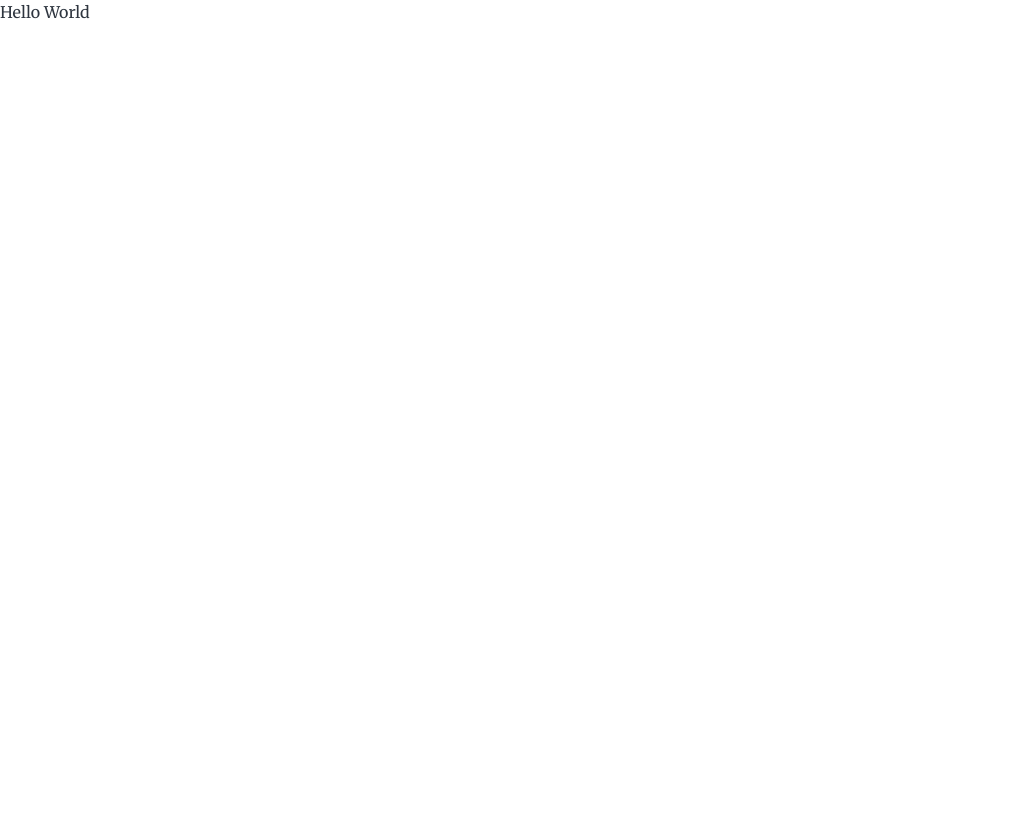
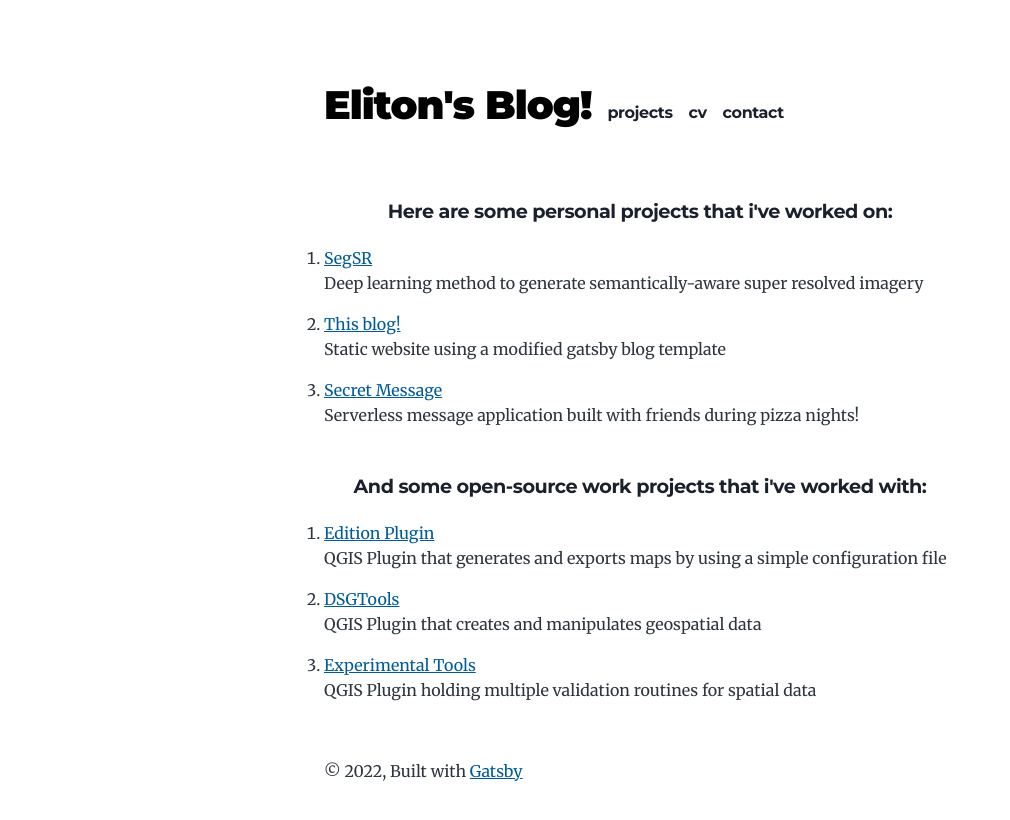
Before and after one commit to elitonfilho/blog, a Gatsby site: page /projects in a window 1280 px wide. Shown: the whole page, without its empty margins (0-1010 px from the left). Built offline with nearby package versions, Linux system fonts and the light colour scheme; Gatsby itself is replaced by a stand-in of ours.

Commit message:
feat: projects page

```diff
--- a/gatsby-config.js
+++ b/gatsby-config.js
@@ -13,6 +13,42 @@ module.exports = {
       twitter: `jelitonaf`,
       linkedin: `elitonalbuquerque`,
       mail: `jealbf@gmail.com`
+    },
+    projects: {
+      personal:[
+        {
+          name: `SegSR`,
+          link: `https://github.com/elitonfilho/segsr`,
+          description: `Deep learning method to generate semantically-aware super resolved imagery`
+        },
+        {
+          name: `This blog!`,
+          link: `https://github.com/elitonfilho/blog`,
+          description: `Static website using a modified gatsby blog template`
+        },
+        {
+          name: `Secret Message`,
+          link: `https://github.com/poa-tech-beer/experiment-1`,
+          description: `Serverless message application built with friends during pizza nights!`
+        },
+      ],
+      work: [
+        {
+          name: `Edition Plugin`,
+          link: `https://github.com/dsgoficial/ferramentas_edicao`,
+          description: `QGIS Plugin that generates and exports maps by using a simple configuration file`
+        },
+        {
+          name: `DSGTools`,
+          link: `https://github.com/dsgoficial/DsgTools`,
+          description: `QGIS Plugin that creates and manipulates geospatial data`
+        },
+        {
+          name: `Experimental Tools`,
+          link: `https://github.com/1cgeo/ferramentas_experimentais`,
+          description: `QGIS Plugin holding multiple validation routines for spatial data`
+        },
+      ]
     }
   },
   plugins: [
--- a/src/components/layout.js
+++ b/src/components/layout.js
@@ -1,6 +1,5 @@
 import * as React from "react"
 import HeaderComponent from "./header"
-import { useStaticQuery, graphql } from "gatsby"
 
 const Layout = ({ location, children }) => {
   const rootPath = `${__PATH_PREFIX__}/`
--- /dev/null
+++ b/src/components/projects.js
@@ -0,0 +1,52 @@
+import { useStaticQuery, graphql } from "gatsby"
+import * as React from "react"
+
+const ProjectComponent = () => {
+    const queryData = useStaticQuery(graphql`
+    query ProjectQuery {
+        site {
+          siteMetadata {
+            projects {
+              personal {
+                name
+                link
+                description
+              }
+              work {
+                name
+                link
+                description
+              }
+            }
+          }
+        }
+    }`)
+
+    const personalProjects = queryData.site.siteMetadata.projects?.personal
+    const workProjects = queryData.site.siteMetadata.projects?.work
+
+    return (
+        <div>
+            <h5 style={{ textAlign: `center` }}>Here are some personal projects that i've worked on: </h5>
+            <ol>{
+                personalProjects.map(element => {
+                    return (
+                        <li key={element.name}>
+                            <a href={element.link}>{element.name}</a>
+                            <p>{element.description}</p>
+                        </li>)
+                })}</ol>
+            <h5 style={{ textAlign: `center` }}>And some open-source work projects that i've worked with: </h5>
+            <ol>{
+                workProjects.map(element => {
+                    return (
+                        <li key={element.name}>
+                            <a href={element.link}>{element.name}</a>
+                            <p>{element.description}</p>
+                        </li>)
+                })}</ol>
+        </div>
+    )
+}
+
+export default ProjectComponent
--- a/src/pages/projects.js
+++ b/src/pages/projects.js
@@ -1,13 +1,15 @@
 import * as React from "react"
+import Layout from "../components/layout"
+import Seo from "../components/seo"
+import ProjectComponent from "../components/projects"
 
-const ContactPage = ({data, location}) => {
-    return "Hello World"
-    // return (
-    //     <Layout location={location}>
-    //         <Seo/>
-    //         <Contact/>
-    //     </Layout>
-    // )
+const ProjectPage = ({ location }) => {
+    return (
+        <Layout location={location}>
+            <Seo/>
+            <ProjectComponent/>
+        </Layout>
+    )
 }
 
-export default ContactPage
+export default ProjectPage
```
